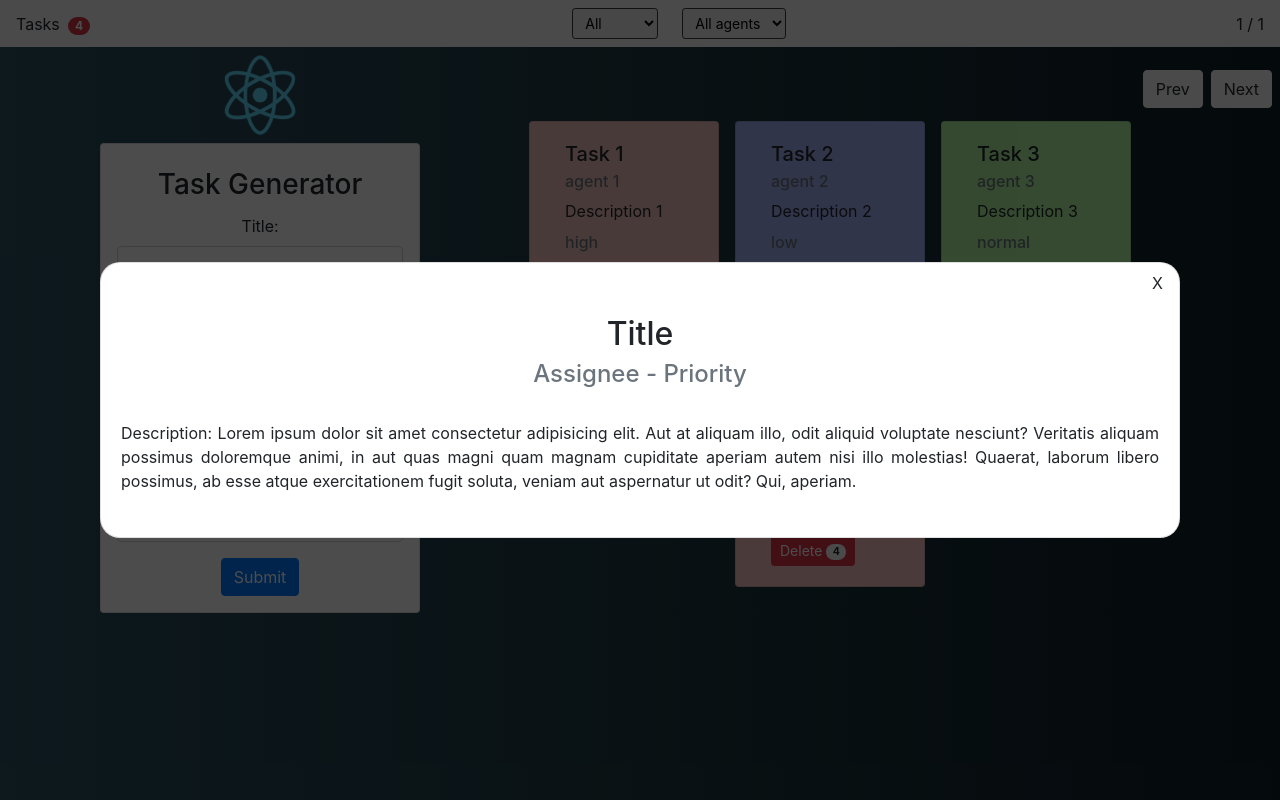
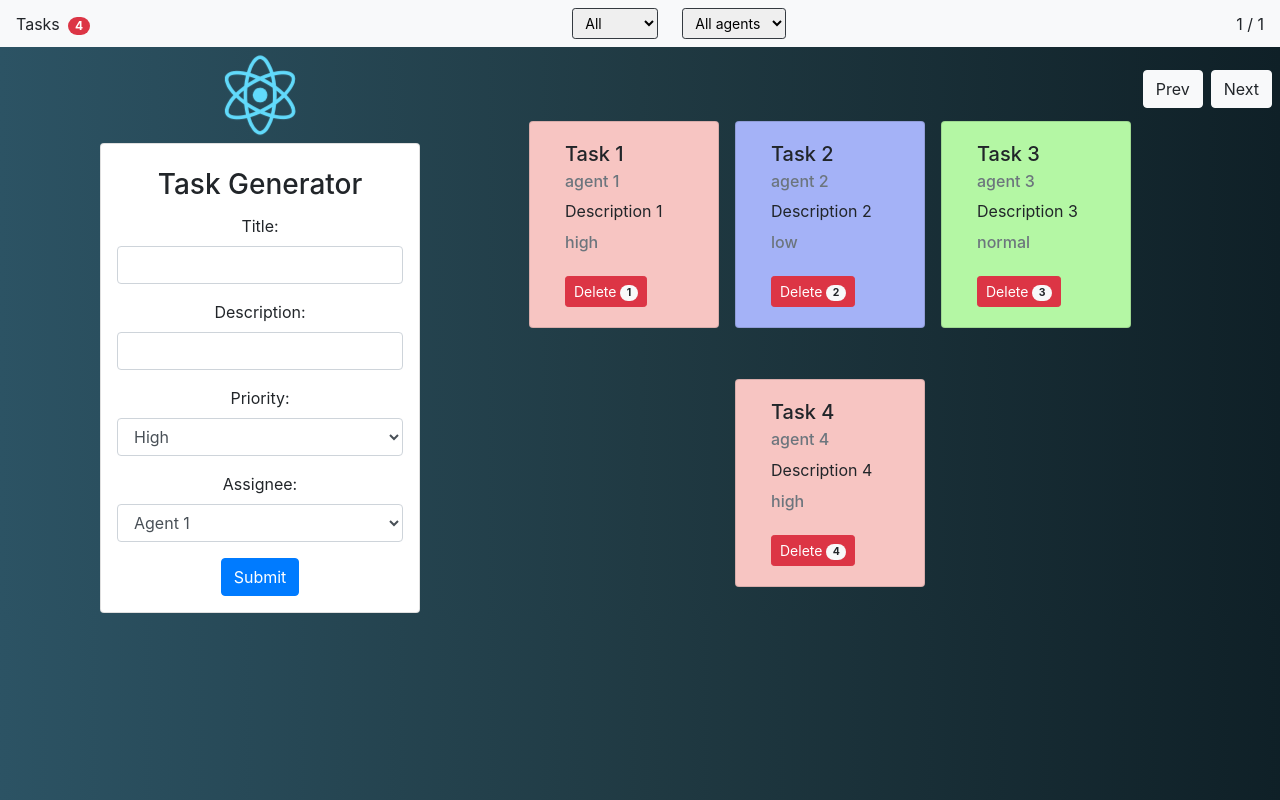
Before and after one commit to caceresfjulian/to_do_app, a React (Create React App) app: page / in a window 1280 px wide. Built offline with nearby package versions, Linux system fonts and the light colour scheme.

Commit message:
Set card details

```diff
--- a/src/components/App/App.css
+++ b/src/components/App/App.css
@@ -26,6 +26,10 @@ body {
   border-radius: 20px;
 }
 
+.taskTitle, .close{
+  cursor: pointer;
+}
+
 
 @media (prefers-reduced-motion: no-preference) {
   .App-logo {
--- a/src/components/App/App.js
+++ b/src/components/App/App.js
@@ -27,12 +27,15 @@ class App extends React.Component {
       validation:'form-control',
       byPriority: 'all',
       byAgent: 'all',
+      detail: false,
+      detailInfo:''
     }
     this.onChangeValue = this.onChangeValue.bind(this);
     this.onAddItem = this.onAddItem.bind(this);
     this.onRemoveItem = this.onRemoveItem.bind(this);
     this.addToRange = this.addToRange.bind(this);
     this.substractToRange = this.substractToRange.bind(this);
+    this.showDetail = this.showDetail.bind(this);
   }
 
   onChangeValue(event) {
@@ -94,10 +97,17 @@ class App extends React.Component {
     })
   }
 
+  showDetail(title, description, assignee, priority){
+    this.setState({
+      detail: !this.state.detail,
+      detailInfo: {title: title, description: description, assignee: assignee, priority: priority},
+    })
+  }
+
   render() {
     return (
       <div>
-      <Detail />
+      <Detail showDetail={this.state.detail} onClick={this.showDetail} info={this.state.detailInfo}/>
         <NavBar counter={this.state.todos.length} page={this.state.rangeTop} onChange={this.onChangeValue}/>
         <div className="container">
           <div className="row">
@@ -105,7 +115,7 @@ class App extends React.Component {
               <TodoForm onChange={this.onChangeValue} onClick={this.onAddItem} todos={this.state.todos} counter={this.state.todos.length} inputStyle={this.state.validation}/>
             </div>
             <div className="col-8 pt-5">
-              <TodoList todos={this.state.todos} onClick={this.onRemoveItem} rangeTop={this.state.rangeTop} rangeBottom={this.state.rangeBottom} byPriority={this.state.byPriority} byAgent={this.state.byAgent}/>
+              <TodoList todos={this.state.todos} onClick={this.onRemoveItem} rangeTop={this.state.rangeTop} rangeBottom={this.state.rangeBottom} byPriority={this.state.byPriority} byAgent={this.state.byAgent} showDetail={this.showDetail}/>
             </div>
           </div>
           <div id="searchButtons">
--- a/src/components/Detail/Detail.js
+++ b/src/components/Detail/Detail.js
@@ -2,16 +2,22 @@ import React from 'react';
 
 class Detail extends React.Component {
     render() {
+        let show;
+        if(this.props.showDetail === true){
+           show = "d-block"
+        } else {
+            show = "d-none"
+        }
         return (
-            <div style={{ backgroundColor: 'rgba(0, 0, 0, 0.70)', height: '100vh', width: '100vw', zIndex: '10', position: "absolute", top: 0, left: 0, }}>
+            <div className={show} style={{ backgroundColor: 'rgba(0, 0, 0, 0.70)', height: '100vh', width: '100vw', zIndex: '10', position: "absolute", top: 0, left: 0, show}}>
                 <div className="container" id="overlay">
                         <div className="col align-self-center">
                            <div className="card">
-                           <span className="fix-top text-right mx-3 mt-2">X</span>
+                           <span className="text-right mx-3 mt-2 close" onClick={ () => this.props.onClick(this.props.info.title, this.props.info.description, this.props.info.assignee, this.props.info.priority )}>X</span>
                                 <div className="card-body text-center mb-4">
-                                    <div className="card-title"><h2>Title</h2></div>
-                                    <div className="card-subtitle text-muted"><h4>Assignee - Priority</h4></div>
-                                    <p className="card-text text-justify pt-4"> Description: Lorem ipsum dolor sit amet consectetur adipisicing elit. Aut at aliquam illo, odit aliquid voluptate nesciunt? Veritatis aliquam possimus doloremque animi, in aut quas magni quam magnam cupiditate aperiam autem nisi illo molestias! Quaerat, laborum libero possimus, ab esse atque exercitationem fugit soluta, veniam aut aspernatur ut odit? Qui, aperiam.</p>
+                                    <div className="card-title"><h2>{this.props.info.title}</h2></div>
+                                    <div className="card-subtitle text-muted"><h4>{this.props.info.assignee} - {this.props.info.priority}</h4></div>
+                                    <p className="card-text pt-4"> {this.props.info.description}</p>
                                 </div>
                            </div>
                         </div>
--- a/src/components/TodoList/TodoList.js
+++ b/src/components/TodoList/TodoList.js
@@ -16,6 +16,7 @@ class TodoList extends React.Component {
                     key={this.props.todos.indexOf(todo)}
                     id={todo.id}
                     onClick={this.props.onClick}
+                    showDetail={this.props.showDetail}
                 />
             )} else {
                 return false
--- a/src/components/Todos/Todos.js
+++ b/src/components/Todos/Todos.js
@@ -26,7 +26,7 @@ class Todos extends React.Component {
         return (
             <div className="card col-3 mx-2 my-1 task" style={this.applyColor(this.props.priority)}>
                 <div className="card-body">
-                    <h5 className="card-title">{title}</h5>
+                    <h5 className="card-title taskTitle" onClick={ () => this.props.showDetail(this.props.title, this.props.description, this.props.assignee, this.props.priority)}>{title}</h5>
                     <h6 className="card-subtitle mb-2 text-muted">{this.props.assignee}</h6>
                     <p className="card-text">{description}</p>
                     <h6 href="/" className="card-subtitle text-muted">{this.props.priority}</h6>
```
